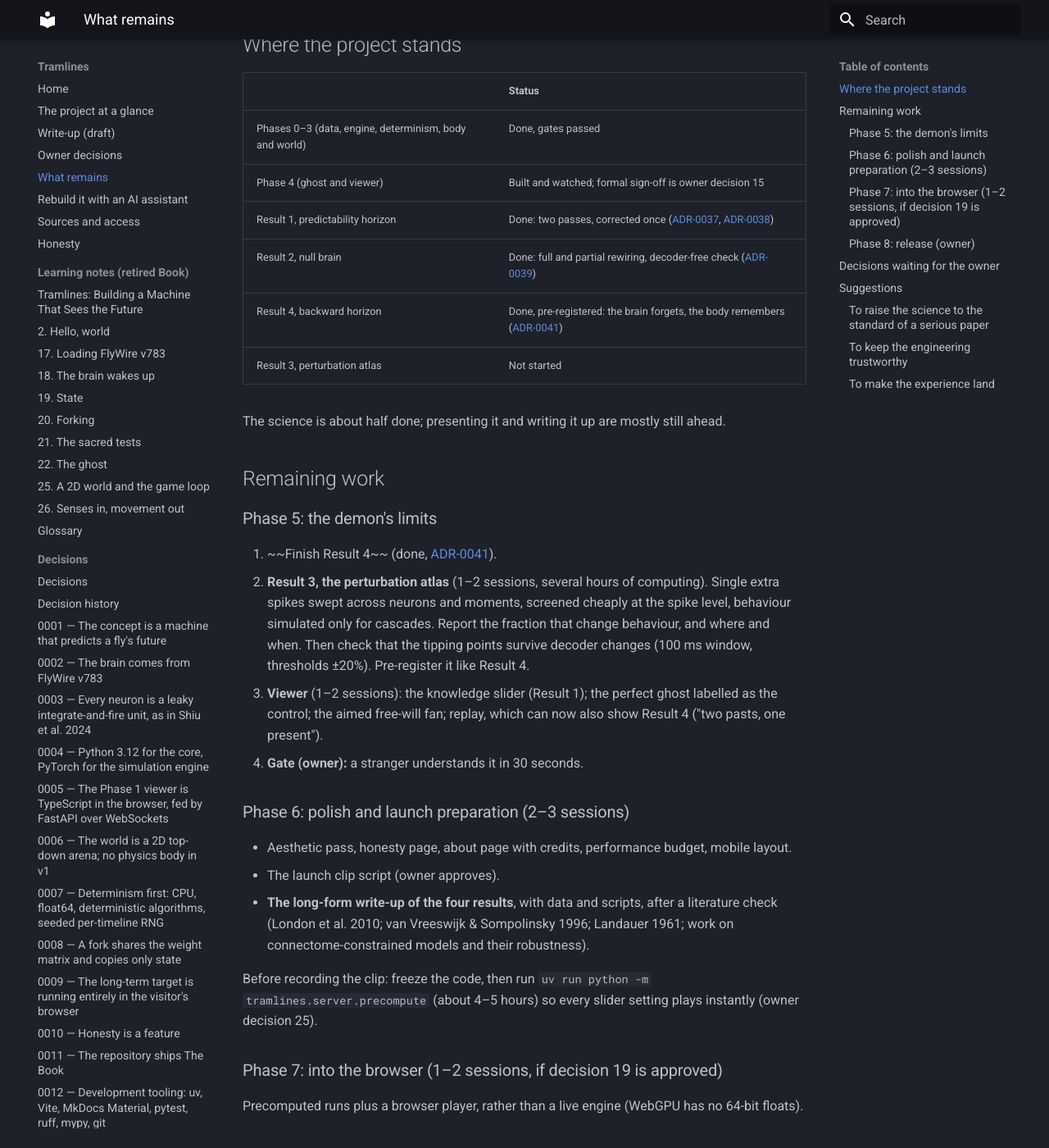
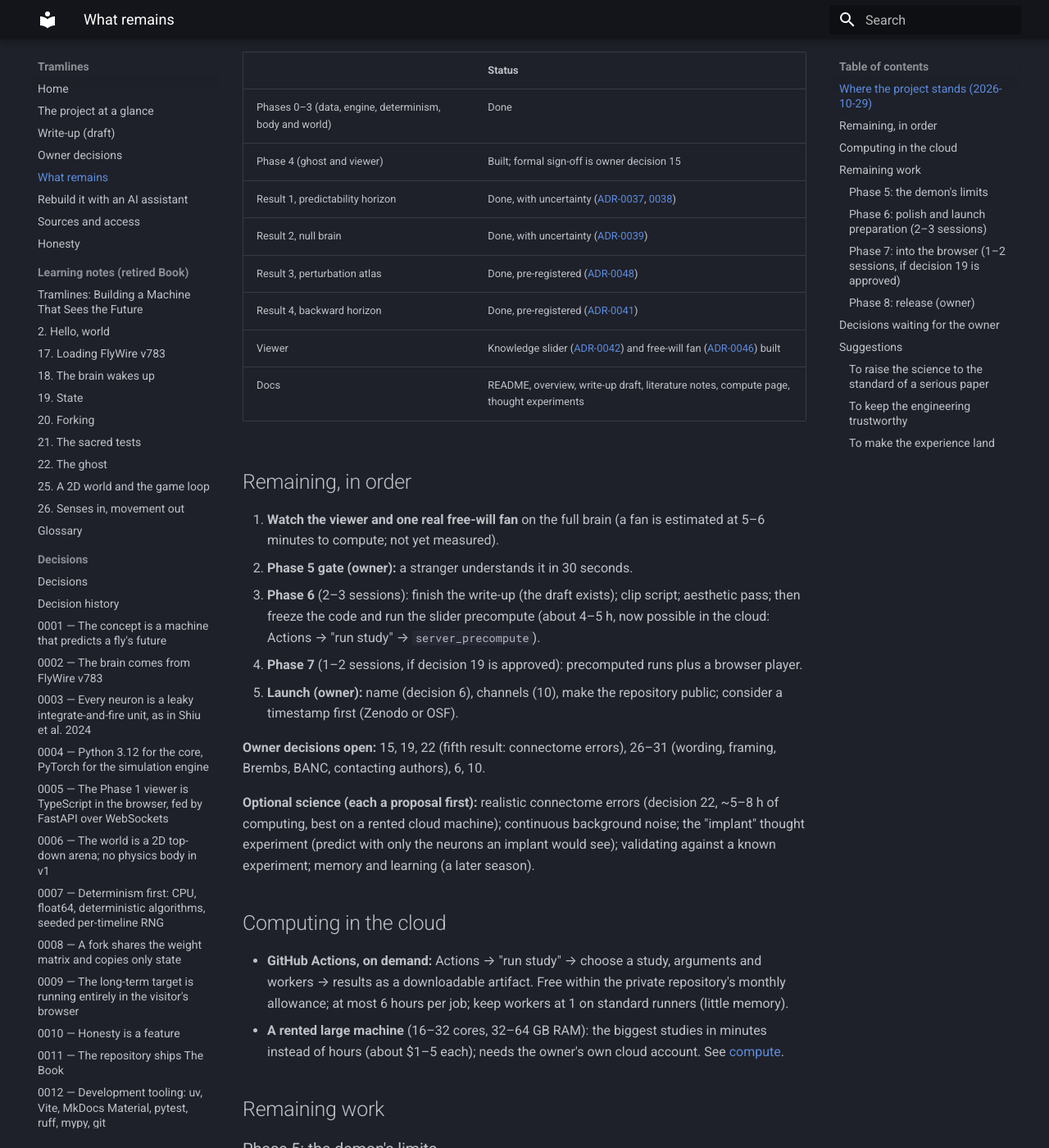
Before and after one commit to xMurungi/tramlines, an MkDocs documentation site: the page built from docs/remaining-and-suggestions.md, in a window 1280 px wide and 1400 px high, scrolled down 259 px. Shown: the whole window at 82% size. Built offline with MkDocs 1.6.1 and Material for MkDocs 9.7.7, drawn with Linux system fonts in a browser that asks for light colours; some of the changed text lies outside the part shown.

Commit message:
repo: run studies in the cloud on demand; refresh what remains
Co-Authored-By: Claude Opus 5.5 <noreply@anthropic.com>

```diff
--- a/docs/decisions/0045-automated-checks.md
+++ b/docs/decisions/0045-automated-checks.md
@@ -27,3 +27,6 @@ Continuous integration means a robot runs your tests every time anyone proposes
 ## Addendum (2026-10-24): CODEOWNERS and the branch rule
 - `.github/CODEOWNERS` names xMurungi as owner of everything (owner's request). GitHub then requests the owner's review on pull requests opened by anyone else.
 - A rule on `develop` that *requires* an approving review (or a code-owner review) cannot be met in a one-account repository, because nobody can approve their own pull request; every PR here is opened from the owner's account. The recommended rule for now: require the status checks "lint, types, tests, docs" and "viewer build (TypeScript strict)", with no required approvals. Turn approvals on once there are other contributors.
+
+## Addendum (2026-10-29): studies in the cloud
+`.github/workflows/run-study.yml` runs a chosen study on GitHub's machines, started by hand from the Actions tab, and returns its results as a downloadable artifact (owner's request: compute in the cloud instead of the laptop). Choices are fixed in the workflow (horizon, null brain, decoder-free, backward horizon, atlas, the slider precompute), inputs are validated, and the default is one worker because standard runners have little memory. Limits: the private repository's monthly free minutes and 6 hours per job. A rented large machine (16–32 cores, 32–64 GB) remains the option for the biggest studies; that needs the owner's own cloud account and billing.
--- a/docs/decisions/history.md
+++ b/docs/decisions/history.md
@@ -115,3 +115,4 @@ Every choice, in the order it was made, with who made it. The ADRs hold the reas
 | 107 | 2026-10-24 | README rewritten for the Laplace framing and a write-up skeleton drafted (parallel agent; numbers checked against the ADRs); public claims listed for the owner (decisions 6, 26–29). Merging does not publish: the repository is private | Delegated drafts; public wording is the owner's | PR #36, #38 |
 | 108 | 2026-10-24 | Result 3 run as pre-registered: H1–H4 supported; H5 not supported for thresholds ×1.2 and the 100 ms window (tipping points depend on the decoder); a random extra spike changes the choice in 0.59% of cases, 2.8% at the laced food | Delegated | [0048](0048-result-3-perturbation-atlas.md) |
 | 109 | 2026-10-24 | Effort estimate added to the compute page (labelled as an estimate); a quantum-mechanics note added to the honesty page | Delegated (owner's request) | [compute](../science/compute.md), [honesty](../honesty.md) |
+| 110 | 2026-10-29 | Studies can run in the cloud on demand (GitHub Actions workflow "run study"); the remaining-work page refreshed | Owner's request | [0045](0045-automated-checks.md) |
--- a/docs/remaining-and-suggestions.md
+++ b/docs/remaining-and-suggestions.md
@@ -1,19 +1,34 @@
 # What remains, and suggestions
 
-Written 2026-10-24 (session 9), while Result 4's study was running. Sizes are in working sessions like session 9 and are estimates, not promises. The live checklist is [`ROADMAP.md`](https://github.com/xMurungi/tramlines/blob/develop/ROADMAP.md); decisions only the owner can make are on the [owner decisions](owner-decisions.md) page.
+*Updated 2026-10-29. Sizes are estimates in working sessions. Decisions only the owner can make are on the [owner decisions](owner-decisions.md) page.*
 
-## Where the project stands
+## Where the project stands (2026-10-29)
 
 | | Status |
 |---|---|
-| Phases 0–3 (data, engine, determinism, body and world) | Done, gates passed |
-| Phase 4 (ghost and viewer) | Built and watched; formal sign-off is owner decision 15 |
-| Result 1, predictability horizon | Done: two passes, corrected once ([ADR-0037](decisions/0037-result-1-predictability-horizon.md), [ADR-0038](decisions/0038-result-1-second-pass.md)) |
-| Result 2, null brain | Done: full and partial rewiring, decoder-free check ([ADR-0039](decisions/0039-result-2-null-brain.md)) |
-| Result 4, backward horizon | Done, pre-registered: the brain forgets, the body remembers ([ADR-0041](decisions/0041-result-4-backward-horizon.md)) |
-| Result 3, perturbation atlas | Not started |
+| Phases 0–3 (data, engine, determinism, body and world) | Done |
+| Phase 4 (ghost and viewer) | Built; formal sign-off is owner decision 15 |
+| Result 1, predictability horizon | Done, with uncertainty ([ADR-0037](decisions/0037-result-1-predictability-horizon.md), [0038](decisions/0038-result-1-second-pass.md)) |
+| Result 2, null brain | Done, with uncertainty ([ADR-0039](decisions/0039-result-2-null-brain.md)) |
+| Result 3, perturbation atlas | Done, pre-registered ([ADR-0048](decisions/0048-result-3-perturbation-atlas.md)) |
+| Result 4, backward horizon | Done, pre-registered ([ADR-0041](decisions/0041-result-4-backward-horizon.md)) |
+| Viewer | Knowledge slider ([ADR-0042](decisions/0042-knowledge-slider.md)) and free-will fan ([ADR-0046](decisions/0046-free-will-fan.md)) built |
+| Docs | README, overview, write-up draft, literature notes, compute page, thought experiments |
 
-The science is about half done; presenting it and writing it up are mostly still ahead.
+## Remaining, in order
+1. **Watch the viewer and one real free-will fan** on the full brain (a fan is estimated at 5–6 minutes to compute; not yet measured).
+2. **Phase 5 gate (owner):** a stranger understands it in 30 seconds.
+3. **Phase 6** (2–3 sessions): finish the write-up (the draft exists); clip script; aesthetic pass; then freeze the code and run the slider precompute (about 4–5 h, now possible in the cloud: Actions → "run study" → `server_precompute`).
+4. **Phase 7** (1–2 sessions, if decision 19 is approved): precomputed runs plus a browser player.
+5. **Launch (owner):** name (decision 6), channels (10), make the repository public; consider a timestamp first (Zenodo or OSF).
+
+**Owner decisions open:** 15, 19, 22 (fifth result: connectome errors), 26–31 (wording, framing, Brembs, BANC, contacting authors), 6, 10.
+
+**Optional science (each a proposal first):** realistic connectome errors (decision 22, ~5–8 h of computing, best on a rented cloud machine); continuous background noise; the "implant" thought experiment (predict with only the neurons an implant would see); validating against a known experiment; memory and learning (a later season).
+
+## Computing in the cloud
+- **GitHub Actions, on demand:** Actions → "run study" → choose a study, arguments and workers → results as a downloadable artifact. Free within the private repository's monthly allowance; at most 6 hours per job; keep workers at 1 on standard runners (little memory).
+- **A rented large machine** (16–32 cores, 32–64 GB RAM): the biggest studies in minutes instead of hours (about $1–5 each); needs the owner's own cloud account. See [compute](science/compute.md).
 
 ## Remaining work
 
```
Also changed, not shown: 1 other file.
